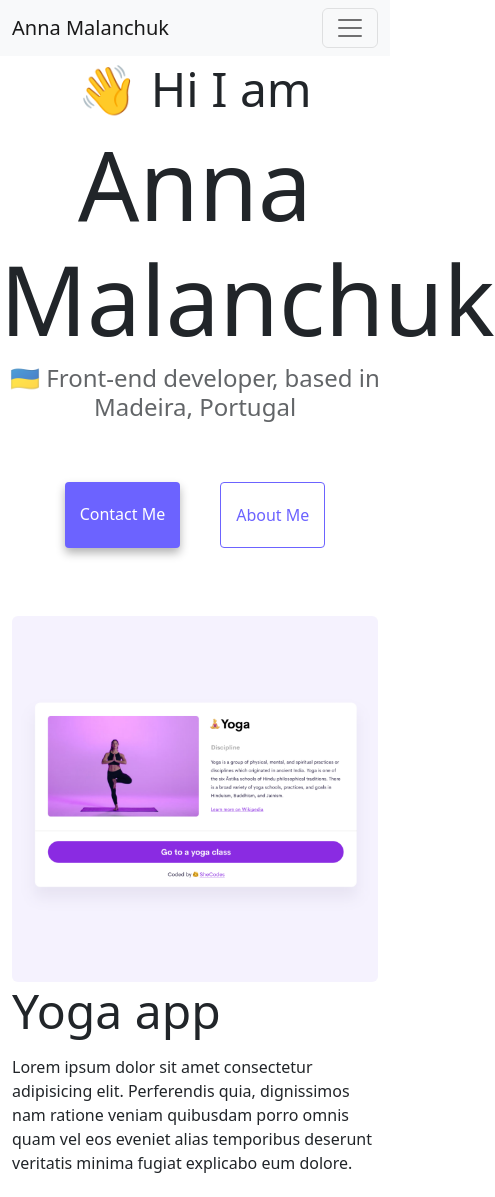
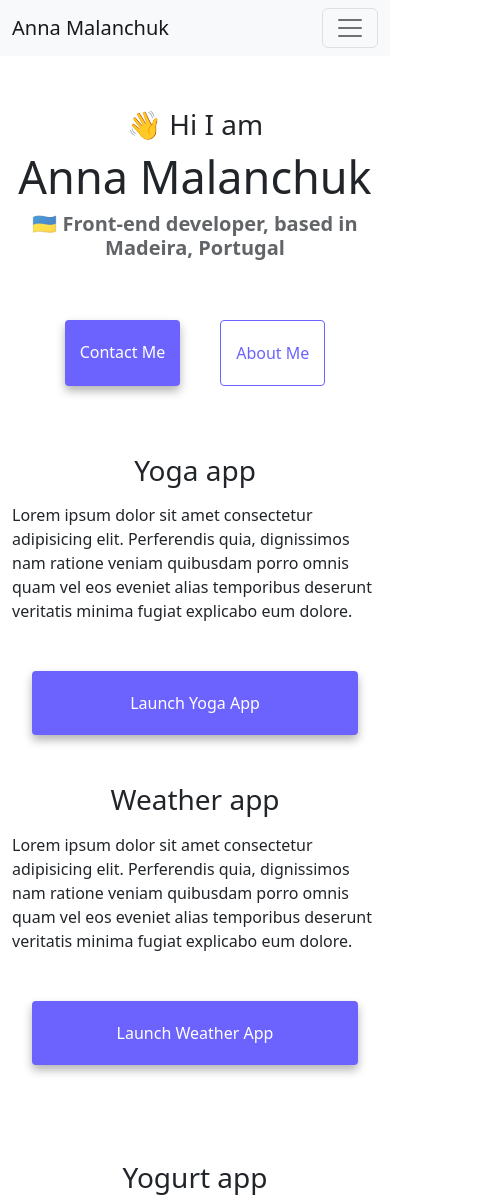
Before and after one commit to annastmal/Personal-Website, a plain HTML site: page index.html in a window 390 px wide. Shown: the top 1197 px of the page, 495 px wide, since content can reach past the window. Drawn offline with nearby package versions, Linux system fonts and the light colour scheme.

Commit message:
made the project responsive

```diff
--- a/css/styles.css
+++ b/css/styles.css
@@ -2,6 +2,28 @@
   --primary-color: #6c63ff;
   --secondary-color: #f5f2fe;
   --box-shadow: 0 5px 10px rgba(0, 0, 0, 0.3);
+}
+@media (max-width: 576px) {
+  h1 {
+    text-align: center;
+    font-size: 45px !important;
+  }
+  h2 {
+font-size: 28px !important;
+text-align: center;
+  }
+  h3 {
+    font-size: 20px !important;
+    font-weight: bold;
+  }
+  .images {
+    display: none;
+  }
+  .project-link {
+    display: block;
+    text-align: center;
+    margin: 0 20px;
+}
 }
 
 body {
@@ -15,7 +37,7 @@ h1 {
 }
 
 h2 {
-  font-size: 48px;
+  font-size: 45px;
 }
 
 h3 {
--- a/index.html
+++ b/index.html
@@ -44,13 +44,14 @@
               >
             </li>
             <li class="nav-item">
-              <a class="nav-link active" href="about.html">About me</a>
+              <a class="nav-link active" href="about.html" title="About me">About me</a>
             </li>
             <li class="nav-item">
               <a
                 class="nav-link active"
                 aria-current="page"
                 href="about.html#contact"
+                title="Contact me"
                 >Contact me</a
               >
             </li>
@@ -58,7 +59,7 @@
         </div>
       </div>
     </nav>
-    <h2 class="text-center">👋 Hi I am</h2>
+    <h2 class="text-center pt-5">👋 Hi I am</h2>
     <h1 class="text-center">Anna Malanchuk</h1>
     <h3 class="text-center">
       🇺🇦 Front-end developer, based in Madeira, Portugal
@@ -69,10 +70,10 @@
     </div>
     <div class="container">
       <div class="row">
-        <div class="col-md-6">
-          <img src="images/yoga.png" alt="" class="img-fluid rounded" />
+        <div class="col-sm-6">
+          <img src="images/yoga.png" alt=" Yoga project" class="img-fluid rounded images d-none d-sm-block" />
         </div>
-        <div class="col-md-6">
+        <div class="col-sm-6">
           <h2 class="mb-3">Yoga app</h2>
           <p>
             Lorem ipsum dolor sit amet consectetur adipisicing elit. Perferendis
@@ -81,11 +82,11 @@
             explicabo eum dolore.
           </p>
           <div class="mt-5"></div>
-          <a href="#" class="primary-link"title="Yoga app"> Launch Yoga App</a>
+          <a href="#" class="primary-link project-link"title="Yoga app"> Launch Yoga App</a>
         </div>
       </div>
       <div class="row mt-5">
-        <div class="col-md-6">
+        <div class="col-sm-6">
           <h2 class="mb-3">Weather app</h2>
           <p>
             Lorem ipsum dolor sit amet consectetur adipisicing elit. Perferendis
@@ -94,18 +95,18 @@
             explicabo eum dolore.
           </p>
           <div class="mb-5 mt-5">
-            <a href="#" class="primary-link" title=""Weather app> Launch Weather App</a>
+            <a href="#" class="primary-link project-link" title=""Weather app> Launch Weather App</a>
           </div>
         </div>
-        <div class="col-md-6">
-          <img src="images/weather.png" alt="" class="img-fluid rounded" />
+        <div class="col-sm-6">
+          <img src="images/weather.png" alt="Weather project" class="img-fluid rounded images d-none d-sm-block" />
         </div>
       </div>
       <div class="row mt-5">
-        <div class="col-md-6">
-          <img src="images/yogurt.png" alt="" class="img-fluid rounded" />
+        <div class="col-sm-6">
+          <img src="images/yogurt.png" alt="Yogurt project" class="img-fluid rounded images d-none d-sm-block" />
         </div>
-        <div class="col-md-6">
+        <div class="col-sm-6">
           <h2 class="mb-3">Yogurt app</h2>
           <p>
             Lorem ipsum dolor sit amet consectetur adipisicing elit. Perferendis
@@ -114,7 +115,7 @@
             explicabo eum dolore.
           </p>
           <div class="mt-5"></div>
-          <a href="#" class="primary-link" title="Yogurt app"> Launch Yogurt App</a>
+          <a href="#" class="primary-link project-link" title="Yogurt app"> Launch Yogurt App</a>
         </div>
       </div>
     </div>
```
Lines whose indentation alone changed are shown as unchanged.
